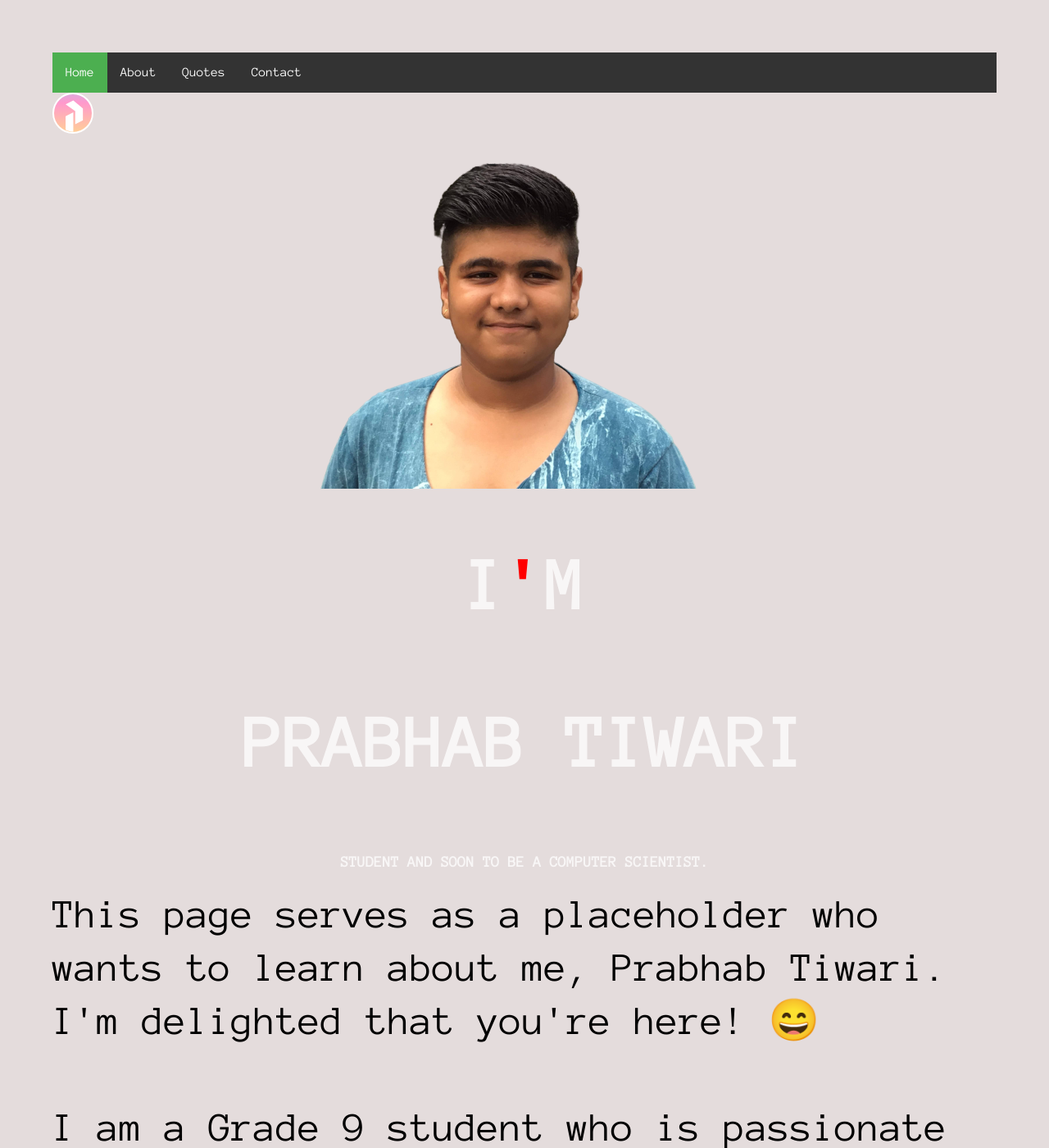
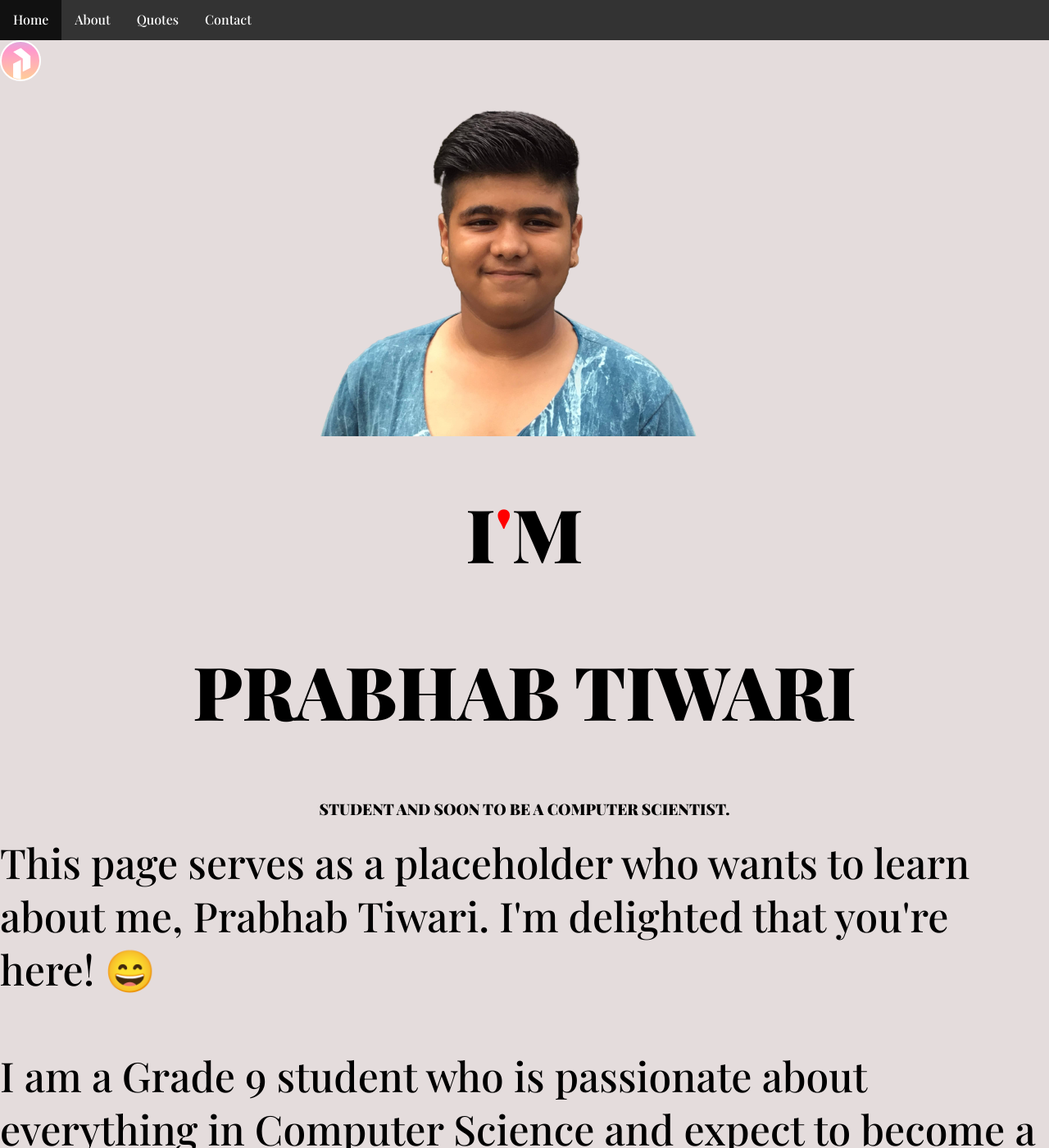
Before and after one commit to PrabhabTiwari/website, a Jekyll site: the page built from index.html, in a window 1280 px wide and 1400 px high. Shown: the whole window at 82% size. Built offline with Jekyll 4.4.1, drawn with Linux system fonts in a browser that asks for light colours.

Commit message:
Update index.html

```diff
--- a/index.html
+++ b/index.html
@@ -6,49 +6,7 @@
 ---
 
 
-<style>
-    /* Google Fonts */
-@import url(https://fonts.googleapis.com/css?family=Anonymous+Pro);
 
-/* Global */
-html{
-  min-height: 100%;
-  overflow: hidden;
-}
-body{
-  height: calc(100vh - 8em);
-  padding: 4em;
-  color: rgba(255,255,255,.75);
-  font-family: 'Anonymous Pro', monospace;
-
-}
-.line-1{
-    position: relative;
-    top: 50%;
-    width: 24em;
-    margin: 0 auto;
-    border-right: 2px solid rgba(255,255,255,.75);
-    font-size: 180%;
-    text-align: center;
-    white-space: nowrap;
-    overflow: hidden;
-    transform: translateY(-50%);
-}
-
-/* Animation */
-.anim-typewriter{
-  animation: typewriter 4s steps(44) 1s 1 normal both,
-             blinkTextCursor 500ms steps(44) infinite normal;
-}
-@keyframes typewriter{
-  from{width: 0;}
-  to{width: 24em;}
-}
-@keyframes blinkTextCursor{
-  from{border-right-color: rgba(255,255,255,.75);}
-  to{border-right-color: transparent;}
-}
-</style>
 
 
 
@@ -57,8 +15,8 @@
 
 <div style="display: flex;justify-content:center;align-items: center;">
     <img src="./old/ptt.png" alt="Prabhab Tiwari"></div>
-<p class="line-1 anim-typewriter">    <h1>I<span class="redText">'</span>M</h1>
-    <h2 class="uppercaseText">Prabhab Tiwari</h2> </p>
+    <h1>I<span class="redText">'</span>M</h1>
+    <h2 class="uppercaseText">Prabhab Tiwari</h2>
     <h3 class="uppercaseText">Student and soon to be a computer scientist.</h3>
 <p>This page serves as a placeholder who wants to learn about me, Prabhab Tiwari. I'm delighted that you're here! 😄 <br /><br />
   I am a Grade 9 student who is passionate about everything in Computer Science and expect to become a Computer Scientist in future and working hard for achieving the dream:)<BR>
```
